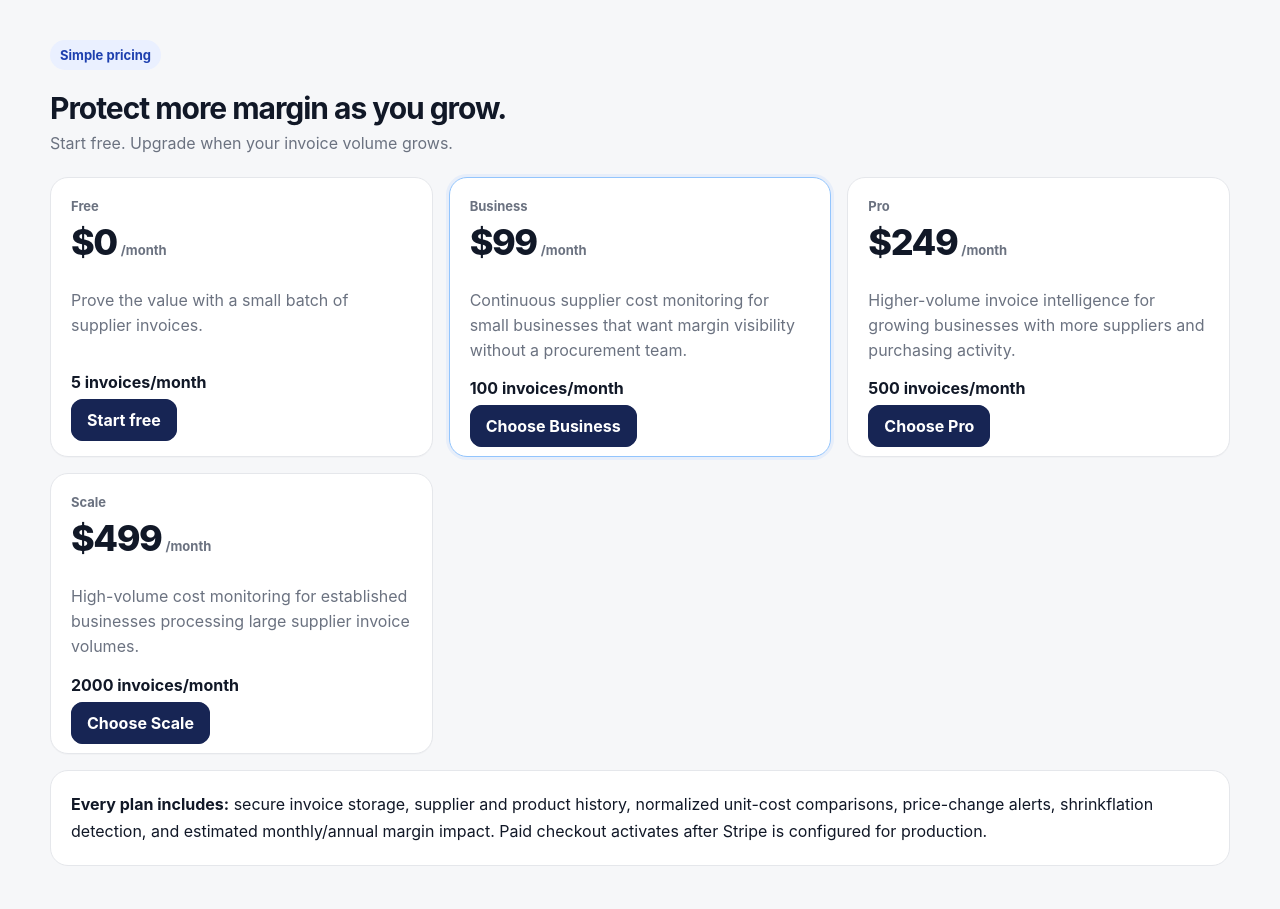
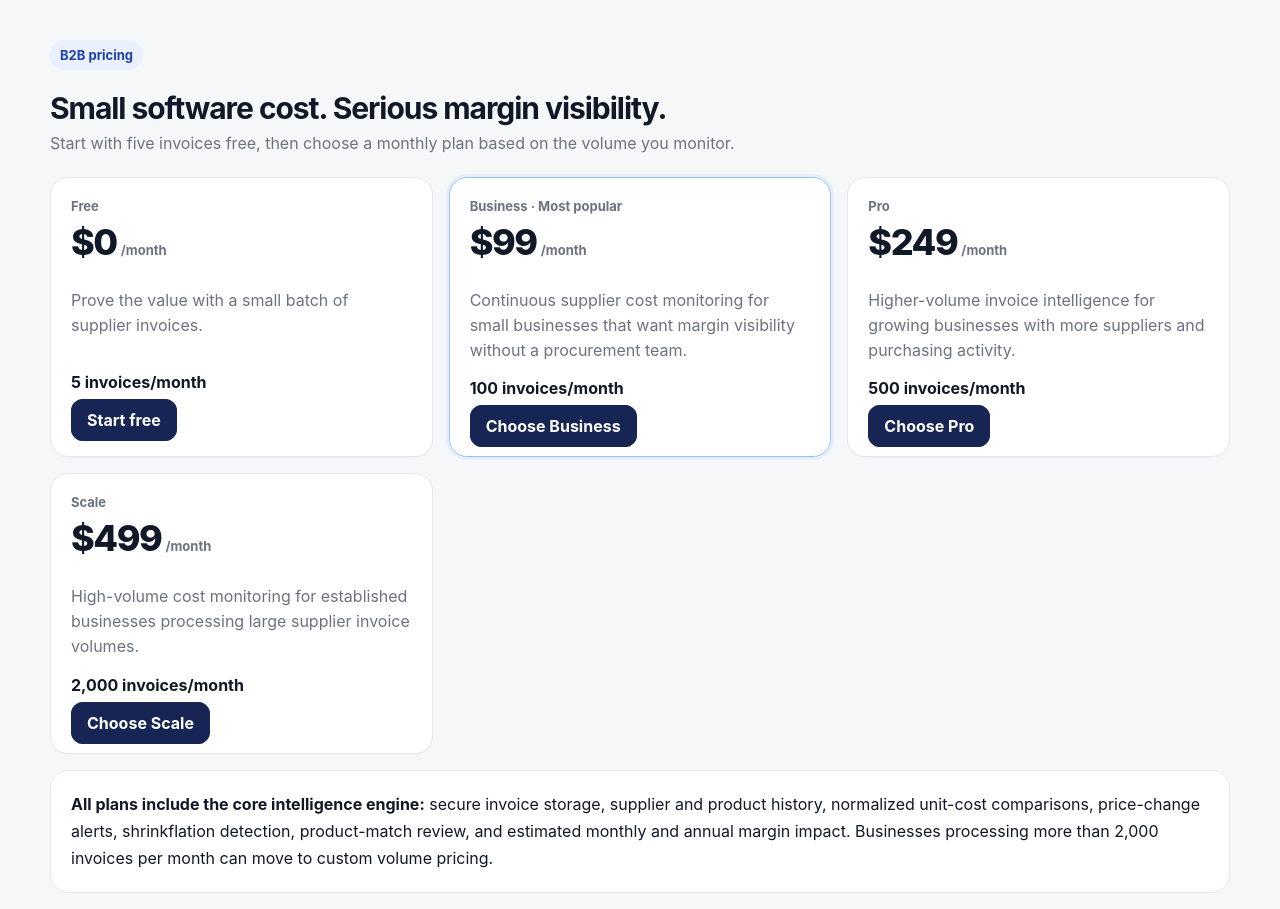
Before and after one commit to Dr-Opara/ExpenseMargin, a Next.js app: page /pricing in a window 1280 px wide. Shown: the part 60-969 px from the top of the page. Built offline with nearby package versions, Linux system fonts and the light colour scheme; no server answers.

Commit message:
feat: publish B2B value-based pricing

```diff
--- a/app/pricing/page.tsx
+++ b/app/pricing/page.tsx
@@ -4,7 +4,7 @@ import { PLANS, type PlanId } from "@/lib/billing/plans";
 
 export const metadata: Metadata = {
   title: "Pricing — ExpenseMargin",
-  description: "Simple pricing for supplier cost intelligence and invoice monitoring.",
+  description: "B2B pricing for supplier cost intelligence and invoice monitoring.",
 };
 
 export default function PricingPage() {
@@ -15,21 +15,24 @@ export default function PricingPage() {
         <div className="nav-actions"><Link className="btn" href="/login">Sign in</Link><Link className="btn primary" href="/signup">Start free</Link></div>
       </nav>
       <section className="page" style={{paddingLeft:0,paddingRight:0}}>
-        <div className="page-head"><div><span className="eyebrow">Simple pricing</span><h1>Protect more margin as you grow.</h1><p>Start free. Upgrade when your invoice volume grows.</p></div></div>
+        <div className="page-head"><div><span className="eyebrow">B2B pricing</span><h1>Small software cost. Serious margin visibility.</h1><p>Start with five invoices free, then choose a monthly plan based on the volume you monitor.</p></div></div>
         <div className="pricing-grid">
           {(Object.keys(PLANS) as PlanId[]).map((planId) => {
             const plan = PLANS[planId];
             return <section className={`metric pricing-card ${planId === "business" ? "selected" : ""}`} key={planId}>
-              <div className="metric-label">{plan.name}</div>
+              <div className="metric-label">{plan.name}{planId === "business" ? " · Most popular" : ""}</div>
               <div className="plan-price">${plan.monthlyPrice}<small>/month</small></div>
               <p>{plan.description}</p>
-              <strong>{plan.invoiceLimit} invoices/month</strong>
+              <strong>{plan.invoiceLimit.toLocaleString()} invoices/month</strong>
               <div style={{marginTop:18}}><Link className="btn primary" href="/signup">{planId === "free" ? "Start free" : `Choose ${plan.name}`}</Link></div>
             </section>;
           })}
         </div>
         <section className="panel"><div style={{padding:20,lineHeight:1.7}}>
-          <strong>Every plan includes:</strong> secure invoice storage, supplier and product history, normalized unit-cost comparisons, price-change alerts, shrinkflation detection, and estimated monthly/annual margin impact. Paid checkout activates after Stripe is configured for production.
+          <strong>All plans include the core intelligence engine:</strong> secure invoice storage, supplier and product history, normalized unit-cost comparisons, price-change alerts, shrinkflation detection, product-match review, and estimated monthly and annual margin impact. Businesses processing more than 2,000 invoices per month can move to custom volume pricing.
+        </div></section>
+        <section className="panel"><div style={{padding:20,lineHeight:1.7}}>
+          <strong>Why the pricing works:</strong> ExpenseMargin is designed to identify cost leakage that can exceed the subscription price many times over. The product is priced as business decision-support software, not as a low-cost receipt scanner.
         </div></section>
       </section>
     </div>
```
